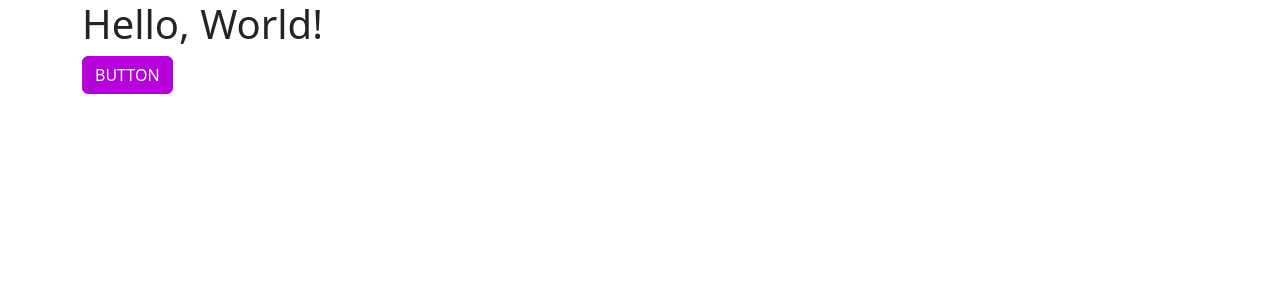
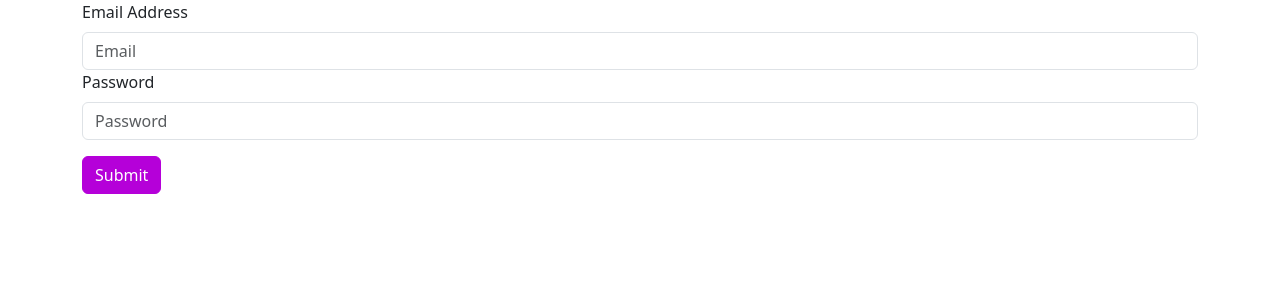
Before and after one commit to celdond/Vital-Mail, a Next.js app in the folder frontend/: page / in a window 1280 px wide. Shown: the top 300 px of the page. Built offline with nearby package versions, Linux system fonts and the light colour scheme.

Commit message:
login page basic set-up

```diff
--- a/frontend/pages/index.tsx
+++ b/frontend/pages/index.tsx
@@ -1,13 +1,25 @@
-import type { NextPage } from "next";
-import { Button, Container } from "react-bootstrap";
+import type { NextPage } from 'next';
+import { Button, Container, Form } from 'react-bootstrap';
+import { useState } from 'react';
 
 const Home: NextPage = () => {
-    return (
-        <Container>
-            <h1>Hello, World!</h1>
-            <Button>BUTTON</Button>
-        </Container>
-    );
+    const [user, setUser] = useState({email: '', password: ''});
+
+	return (
+		<Container>
+			<Form>
+				<Form.Group>
+					<Form.Label>Email Address</Form.Label>
+					<Form.Control type="email" placeholder="Email" />
+				</Form.Group>
+				<Form.Group className="mb-3" controlId="formBasicPassword">
+					<Form.Label>Password</Form.Label>
+					<Form.Control type="password" placeholder="Password" />
+				</Form.Group>
+			</Form>
+			<Button type="submit">Submit</Button>
+		</Container>
+	);
 };
 
 export default Home;
```
